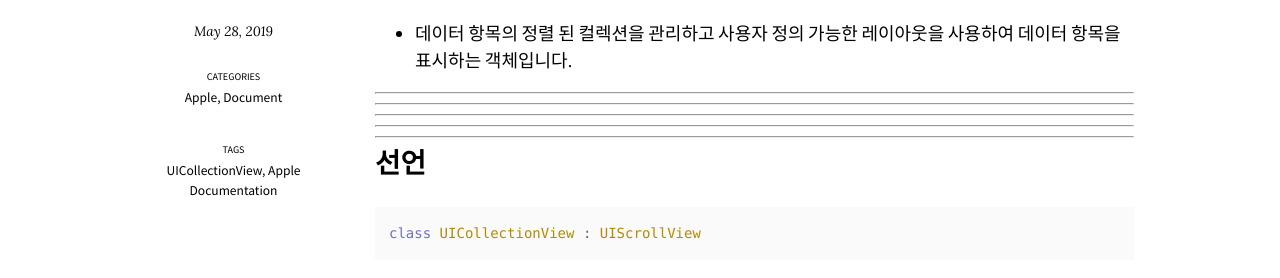
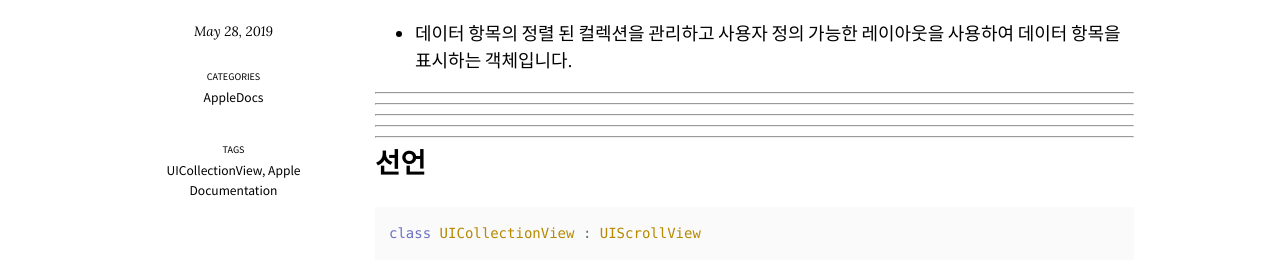
Before and after one commit to Claypark/claypark.github.io, a Jekyll site: the page built from _posts/2019-05-28-UICollectionView.md, in a window 1280 px wide and 900 px high. Shown: the part 351-629 px from the top of the window. Built offline with Jekyll 4.4.1, drawn with Linux system fonts in a browser that asks for light colours; nearby versions of some CDN libraries; comment, search, counter and statistics services are not loaded.

Commit message:
Update 2019-05-28-UICollectionView.md

```diff
--- a/_posts/2019-05-28-UICollectionView.md
+++ b/_posts/2019-05-28-UICollectionView.md
@@ -1,7 +1,7 @@
 ---
 title: "UICollectionView."
 date: 2019-05-28 17:18:28 +0900
-categories: Apple Document
+categories: AppleDocs
 tags:
 - UICollectionView
 - Apple Documentation
```
